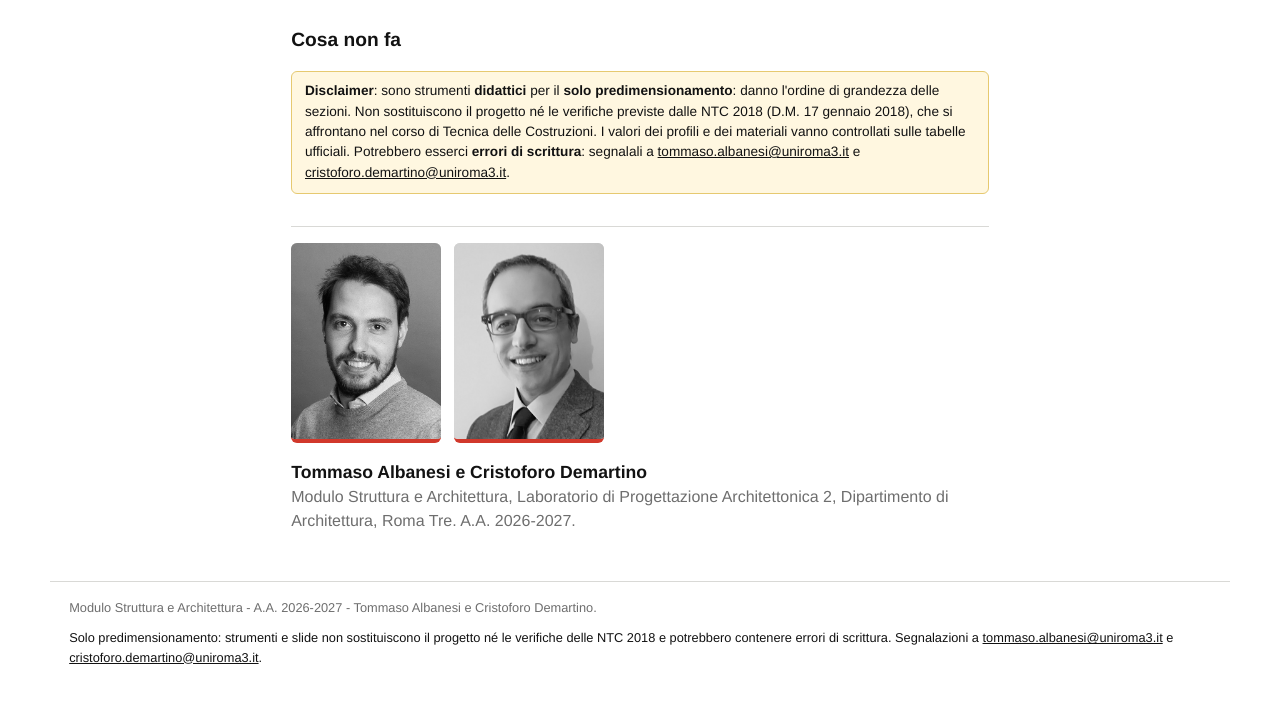
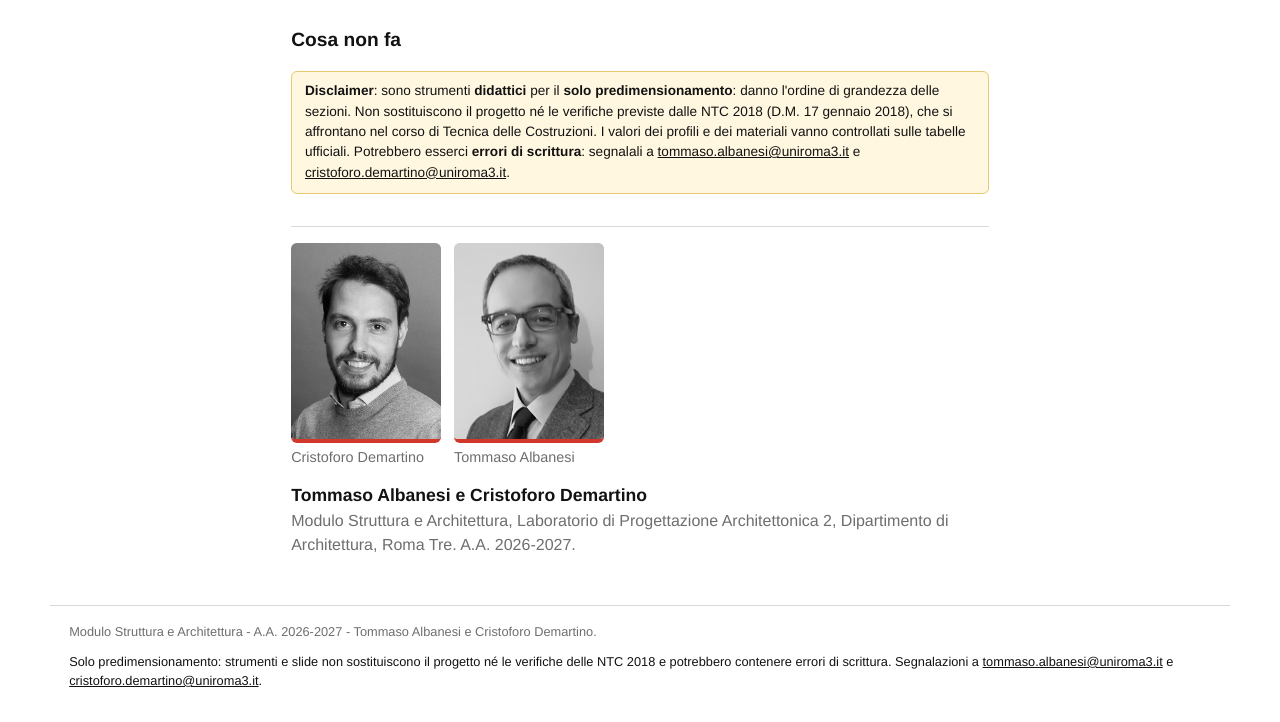
Before and after one commit to crisdem/struttura-architettura, a plain HTML site: page introduzione.html in a window 1280 px wide. Shown: the part 1144-1866 px from the top of the page. Before the commit the page ends 1843 px from the top, so only its background shows below. Drawn offline with Linux system fonts and the light colour scheme.

Commit message:
Nomi sotto le foto degli autori e PDF della Lezione 1 aggiornato (#19)
* Introduzione: nome sotto ogni foto (Demartino, Albanesi)

Co-Authored-By: Claude Sonnet 5.5 <noreply@anthropic.com>

* PDF della Lezione 1: slide 28 con il quadrante a lancetta sulla bilancia

Copia esatta di slide/lezione1/lezione1.pdf (68 pagine). Verde se C >= D,
rosso se D > C; nessun altro testo cambiato.

Co-Authored-By: Claude Sonnet 5.5 <noreply@anthropic.com>

---------

Co-authored-by: Claude Sonnet 5.5 <noreply@anthropic.com>

```diff
--- a/introduzione.html
+++ b/introduzione.html
@@ -14,7 +14,9 @@
  .firma{margin-top:2rem;padding-top:1rem;border-top:1px solid var(--grigio-chiaro)}
  .firma b{font-size:1.1rem}
  .autori{margin:0 0 1rem;display:flex;flex-wrap:wrap;gap:.8rem;align-items:flex-end}
- .autori img{width:150px;height:200px;object-fit:cover;object-position:50% 20%;border-radius:6px;border-bottom:4px solid var(--rosso);background:var(--grigio-chiaro)}
+ .autori figure{margin:0;width:150px}
+ .autori img{display:block;width:150px;height:200px;object-fit:cover;object-position:50% 20%;border-radius:6px;border-bottom:4px solid var(--rosso);background:var(--grigio-chiaro)}
+ .autori figcaption{margin-top:.35rem;font-size:.9rem;line-height:1.25;color:var(--grigio)}
  .idee{display:grid;grid-template-columns:repeat(auto-fit,minmax(220px,1fr));gap:1rem;margin:1rem 0}
  .idee div{background:var(--carta);border-top:4px solid var(--rosso);padding:.8rem 1rem;border-radius:0 0 6px 6px}
  .idee b{display:block;font-size:1.05rem;margin-bottom:.2rem}
@@ -60,8 +62,8 @@
 
 <div class="firma">
   <div class="autori">
-    <img src="assets/img/autori_1.jpg" alt="" width="150" height="200" loading="lazy">
-    <img src="assets/img/autori_2.jpg" alt="" width="150" height="200" loading="lazy">
+    <figure><img src="assets/img/autori_1.jpg" alt="" width="150" height="200" loading="lazy"><figcaption>Cristoforo Demartino</figcaption></figure>
+    <figure><img src="assets/img/autori_2.jpg" alt="" width="150" height="200" loading="lazy"><figcaption>Tommaso Albanesi</figcaption></figure>
   </div>
   <b>Tommaso Albanesi e Cristoforo Demartino</b><br>
   <span data-en="Structure and Architecture module, Architectural Design Studio 2, Department of Architecture, Roma Tre. Academic year 2026-2027." style="color:var(--grigio)">Modulo Struttura e Architettura, Laboratorio di Progettazione Architettonica 2, Dipartimento di Architettura, Roma Tre. A.A. 2026-2027.</span>
```
Also changed, not shown: 1 other file.
